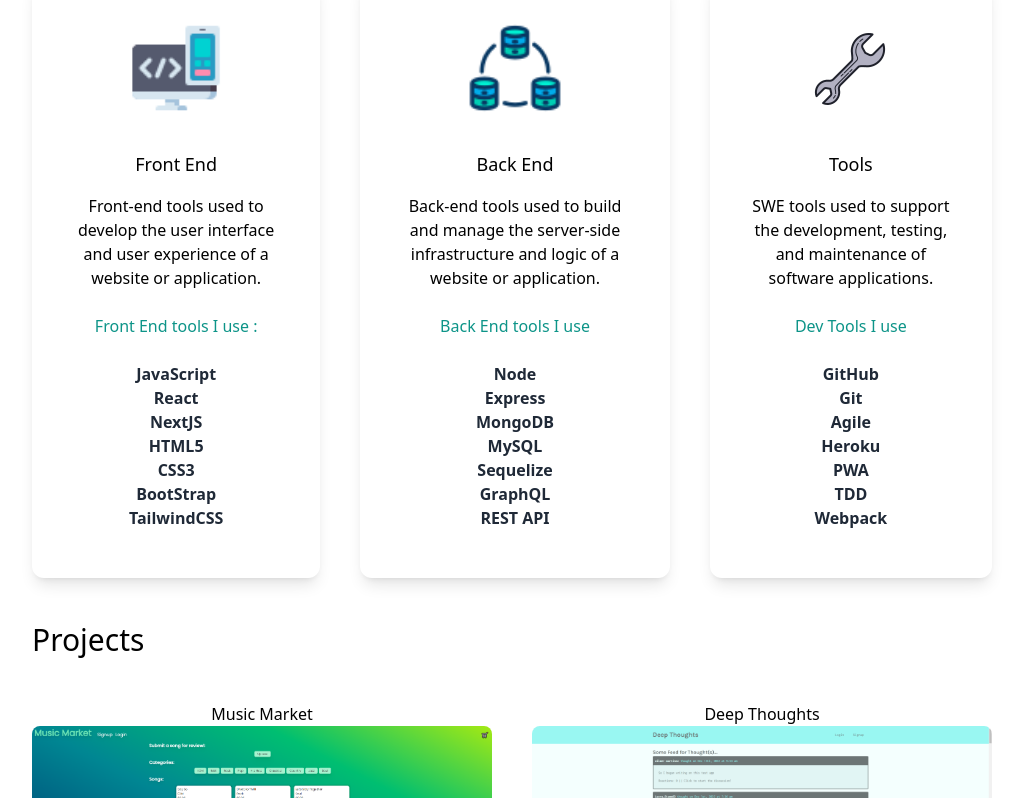
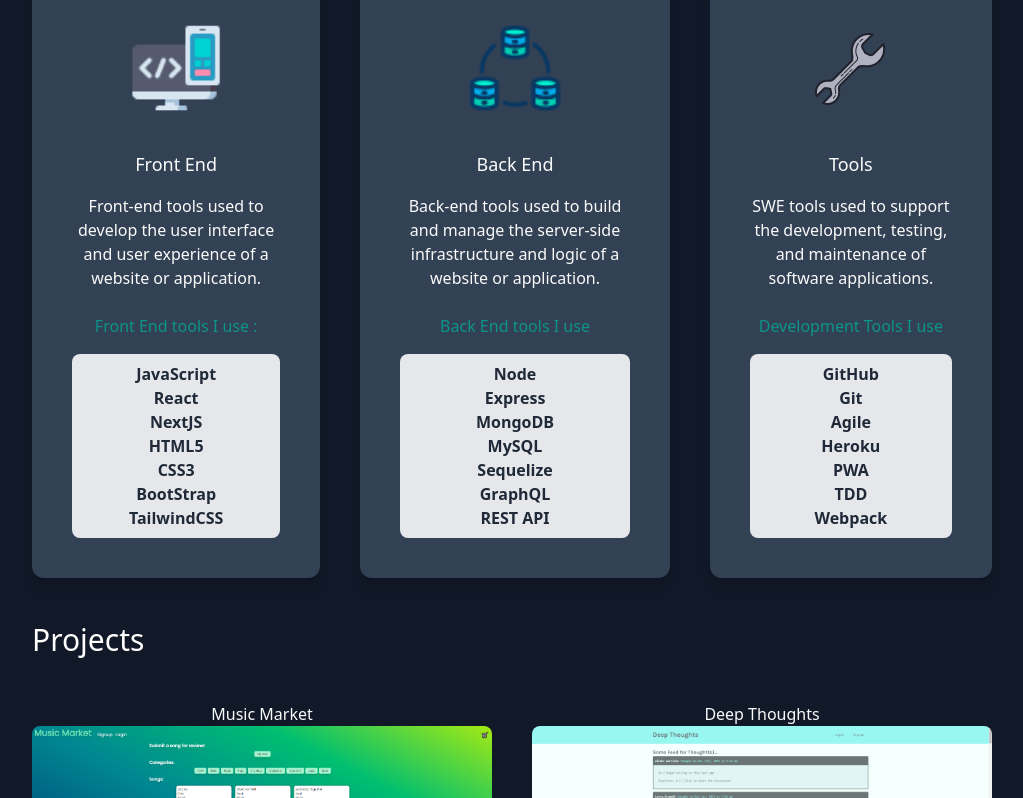
Before and after one commit to wilmr/personal-portfolio-v2, a Next.js app: page / in a window 1280 px wide. Shown: the part 978-1776 px from the top of the page, without its empty margins (128-1151 px from the left). Built offline with nearby package versions, Linux system fonts and the light colour scheme.

Commit message:
add darkmode using props

```diff
--- a/components/ContactForm/index.js
+++ b/components/ContactForm/index.js
@@ -24,7 +24,7 @@ function ContactForm() {
 		e.target.reset();
 	};
 	return (
-		<section className="mt-20 p-10 bg-gray-100 rounded-md">
+		<section className="mt-20 p-10 bg-gray-100 rounded-md dark:bg-slate-700">
 			<h3 className="text-2xl font-medium mb-8 text-center">Contact</h3>
 			<form ref={form} onSubmit={sendEmail}>
 				<div className="flex flex-col md:flex-row md:items-center mb-6">
--- a/components/Nav/index.js
+++ b/components/Nav/index.js
@@ -1,17 +1,15 @@
 import React from 'react';
 import { BsFillMoonStarsFill } from 'react-icons/bs';
-import { useState } from 'react';
 
-function Nav() {
-	const [darkMode, setDarkMode] = useState(false);
+function Nav(props) {
 	return (
 		<nav className="py-10 mb-12 flex justify-between">
 			<h1 className="text-xl font-burtons dark:text-white">WM</h1>
 			<ul className="flex items-center">
 				<li>
 					<BsFillMoonStarsFill
-						onClick={() => setDarkMode(!darkMode)}
 						className="cursor-pointer text-2xl dark:fill-white"
+						onClick={props.toggleDarkMode}
 					/>
 				</li>
 				<li>
--- a/components/Skills/index.js
+++ b/components/Skills/index.js
@@ -15,7 +15,7 @@ function Skills() {
 				</p>
 			</div>
 			<div className="lg:flex gap-10">
-				<div className="text-center  shadow-lg p-10 rounded-xl my-10 dark:bg-white">
+				<div className="text-center  shadow-lg p-10 rounded-xl my-10 dark:bg-slate-700">
 					<Image className="mx-auto" src={frontend} width={100} height={100} />
 					<h3 className="text-lg font-medium pt-8 pb-2">Front End</h3>
 					<p className="py-2">
@@ -33,7 +33,7 @@ function Skills() {
 						<li>TailwindCSS</li>
 					</ul>
 				</div>
-				<div className="text-center  shadow-lg p-10 rounded-xl my-10 dark:bg-white">
+				<div className="text-center  shadow-lg p-10 rounded-xl my-10 dark:bg-slate-700">
 					<Image className="mx-auto" src={server} width={100} height={100} />
 					<h3 className="text-lg font-medium pt-8 pb-2">Back End</h3>
 					<p className="py-2">
@@ -51,14 +51,14 @@ function Skills() {
 						<li>REST API</li>
 					</ul>
 				</div>
-				<div className="text-center  shadow-lg p-10 rounded-xl my-10 dark:bg-white">
+				<div className="text-center  shadow-lg p-10 rounded-xl my-10 dark:bg-slate-700">
 					<Image className="mx-auto" src={tools} width={100} height={100} />
 					<h3 className="text-lg font-medium pt-8 pb-2">Tools</h3>
 					<p className="py-2">
 						SWE tools used to support the development, testing, and maintenance
 						of software applications.
 					</p>
-					<h4 className="py-4 text-teal-600">Dev Tools I use</h4>
+					<h4 className="py-4 text-teal-600">Development Tools I use</h4>
 					<ul className="text-gray-800 py-2 dark:bg-gray-200 rounded-lg font-bold">
 						<li>GitHub</li>
 						<li>Git</li>
--- a/pages/index.js
+++ b/pages/index.js
@@ -1,5 +1,6 @@
 import React from 'react';
 import Head from 'next/head';
+import { useState } from 'react';
 import Nav from '../components/Nav';
 import Hero from '../components/Hero';
 import Skills from '../components/Skills';
@@ -8,8 +9,12 @@ import Projects from '../components/Projects';
 import ContactForm from '../components/ContactForm';
 
 export default function Home() {
+	const [darkMode, setDarkMode] = useState(true);
+	function toggleDarkMode() {
+		setDarkMode((prevDarkMode) => !prevDarkMode);
+	}
 	return (
-		<div>
+		<div className={darkMode ? 'dark' : ''}>
 			<Head>
 				<title>Wilmer Martinez Portfolio</title>
 				<meta name="description" content="Generated by create next app" />
@@ -18,7 +23,7 @@ export default function Home() {
 			</Head>
 			<main className="bg-white px-10 py-10 md:px-20 lg:px-40 dark:bg-gray-900">
 				{/* add min-h-screen to section to take full vh */}
-				<Nav />
+				<Nav darkMode={darkMode} toggleDarkMode={toggleDarkMode} />
 				<Hero />
 				<Skills />
 				<Projects />
--- a/styles/globals.css
+++ b/styles/globals.css
@@ -109,6 +109,10 @@ a {
 	text-decoration: none;
 }
 
+.dark {
+	@apply bg-gray-800 text-zinc-50;
+}
+
 /* @media (prefers-color-scheme: dark) {
 	html {
 		color-scheme: dark;
--- a/tailwind.config.js
+++ b/tailwind.config.js
@@ -14,4 +14,5 @@ module.exports = {
 		},
 	},
 	plugins: [],
+	darkMode: 'class',
 };
```
